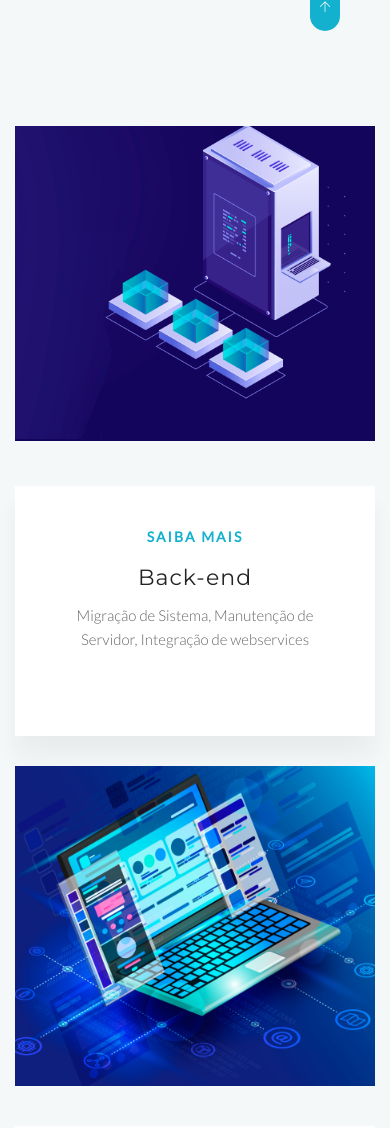
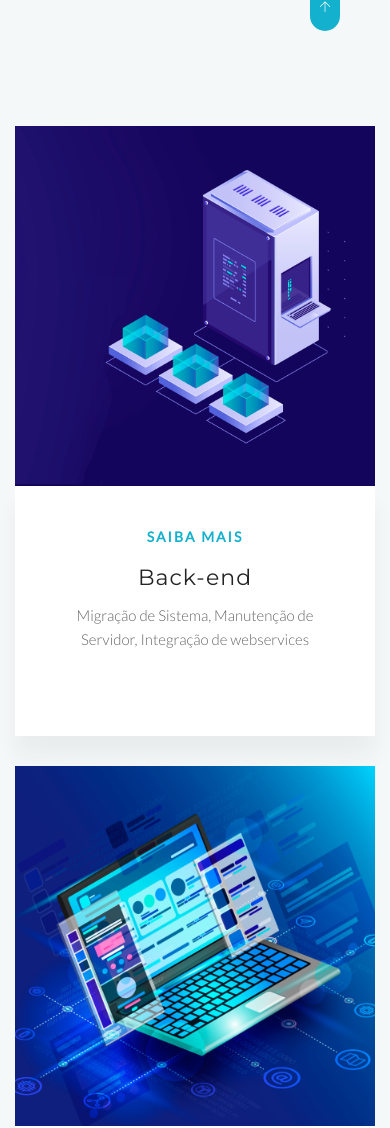
Before and after one commit to Vido/web-lvido, a plain HTML site: page solucoes.html in a window 390 px wide. Shown: the part 863-1991 px from the top of the page. Drawn offline with Linux system fonts and the light colour scheme.

Commit message:
Faltou essa modificação do tratamento de resposividade da página de soluções

```diff
--- a/css/custom-styles.css
+++ b/css/custom-styles.css
@@ -94,17 +94,25 @@
 	}
 
 	.ajust-img-top-1 {
-		top:  -45px;
+		top: -45px;
 	}
 
 	.ajust-img-top-2 {
-		top:  -40px;
+		top: -40px;
 	}
 }
 
 @media (max-width: 991px) {
 	.img-height {
 		height: max-content;
+	}
+
+	.ajust-img-top-1 {
+		top: 0px;
+	}
+
+	.ajust-img-top-2 {
+		top: 0px;
 	}
 }
 
```
